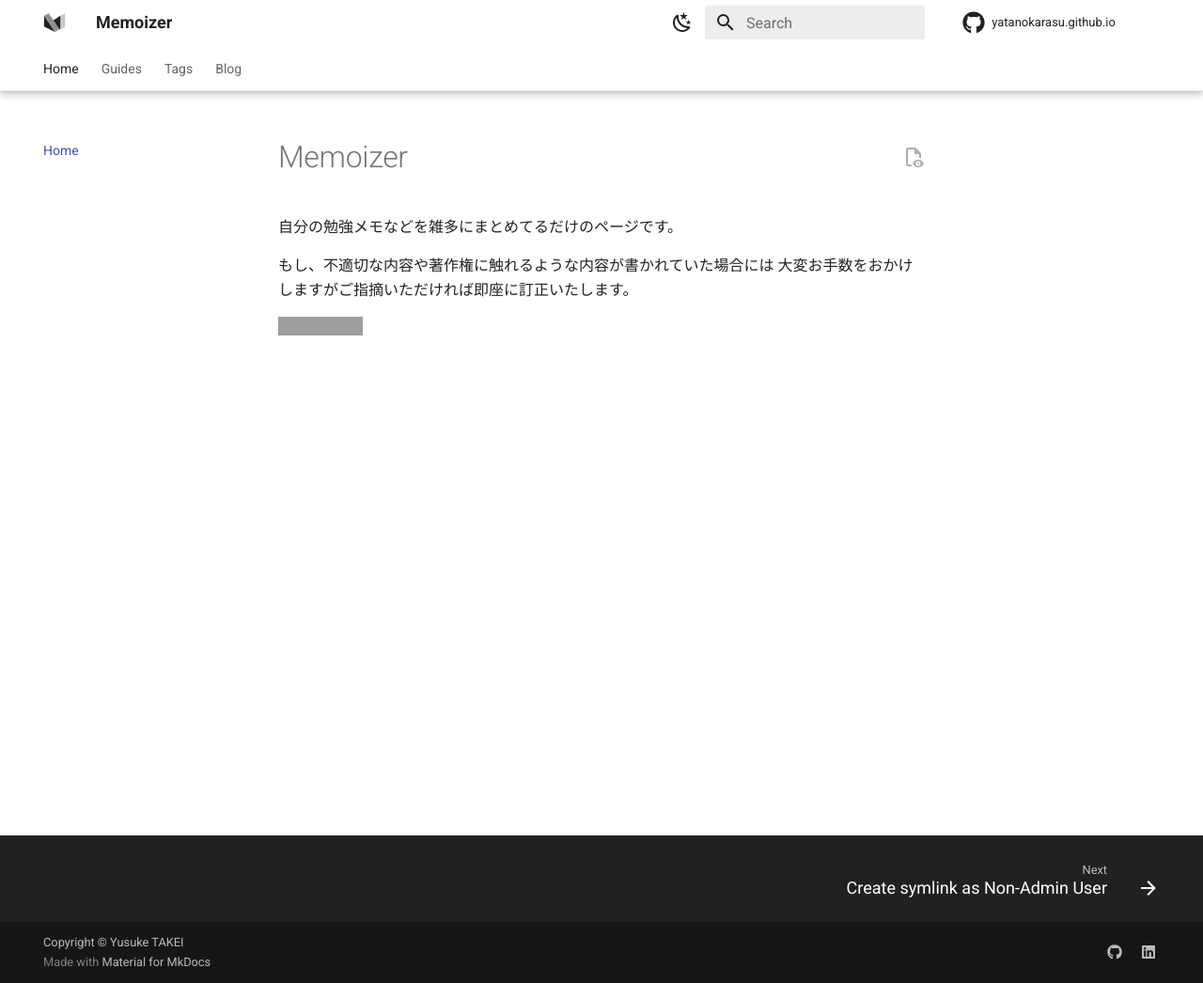
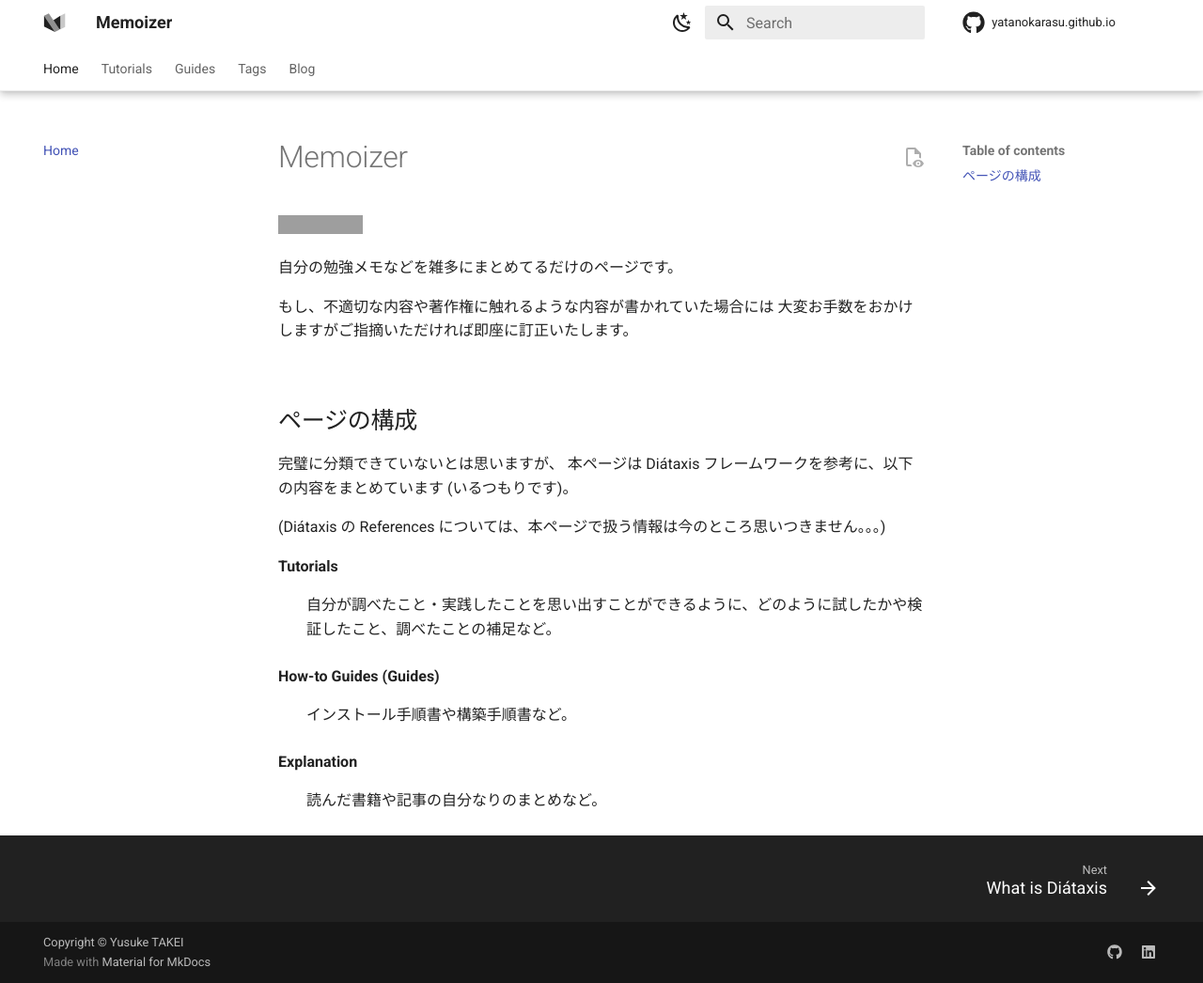
Before and after one commit to yatanokarasu/yatanokarasu.github.io, an MkDocs documentation site: the page built from docs/index.md, in a window 1280 px wide and 1046 px high. Shown: the whole window at 94% size. Built offline with MkDocs 1.6.1 and Material for MkDocs 9.7.7, drawn with Linux system fonts in a browser that asks for light colours; comment, search, counter and statistics services are not loaded; grey boxes are pictures that could not be loaded.

Commit message:
:memo: Add diataxis tutorial

```diff
--- a/docs/index.md
+++ b/docs/index.md
@@ -1,8 +1,25 @@
 # Memoizer
+
+[![Built with Material for MkDocs](https://img.shields.io/badge/Material_for_MkDocs-526CFE?style=for-the-badge&logo=MaterialForMkDocs&logoColor=white)](https://squidfunk.github.io/mkdocs-material/)
+
 
 自分の勉強メモなどを雑多にまとめてるだけのページです。
 
 もし、不適切な内容や著作権に触れるような内容が書かれていた場合には
 大変お手数をおかけしますがご指摘いただければ即座に訂正いたします。
 
-[![Built with Material for MkDocs](https://img.shields.io/badge/Material_for_MkDocs-526CFE?style=for-the-badge&logo=MaterialForMkDocs&logoColor=white)](https://squidfunk.github.io/mkdocs-material/)
+## ページの構成
+
+完璧に分類できていないとは思いますが、
+本ページは Diátaxis フレームワークを参考に、以下の内容をまとめています (いるつもりです)。
+
+(Diátaxis の References については、本ページで扱う情報は今のところ思いつきません。。。)
+
+**Tutorials**
+:   自分が調べたこと・実践したことを思い出すことができるように、どのように試したかや検証したこと、調べたことの補足など。
+
+**How-to Guides (Guides)**
+:   インストール手順書や構築手順書など。
+
+**Explanation**
+:   読んだ書籍や記事の自分なりのまとめなど。
--- /dev/null
+++ b/docs/tutorials/documentation/what-is-diataxis.md
@@ -0,0 +1,78 @@
+---
+tags:
+  - Diataxis
+  - Documentation
+  - Tutorials
+---
+
+# What is Diátaxis
+
+[Diátaxis](https://diataxis.fr/) (ダイアタキシス) とは、文書化に対する考え方やアプローチを体系化したもの。
+Ubuntu を開発・提供している Canonical 社も、[ドキュメント管理に Diátaxis を採用している](https://ubuntu.com/blog/moving-toward-diataxis)とのこと。
+
+## Diátaxis の構成
+
+公式ドキュメントの以下の図によると、横軸に **習得 (Acquisition)** と **応用 (Application)**、
+縦軸に **認知 (Cognition)** と **実践 (Action)** をとった四象限に分類されるとのこと。
+
+![The Diátaxis map](https://diataxis.fr/_images/diataxis.png)
+
+[The Diátaxis compass](https://diataxis.fr/start-here/#the-diataxis-compass) にあるとおり、
+
+*   (上部の) **チュートリアル (Tutorials)** と **ハウツーガイド (How-to Guides)** は、
+    読み手が「どのようにするか (実践、Action)」 に焦点を当てている
+
+*   (下部の) **説明 (Explanation)** と **参照 (Reference)** は、
+    読み手が「それはどのようなものか (認知、Cognition)」 に焦点を当てている
+
+その一方で、
+
+*   (左側の) **チュートリアル (Tutorials)** と **説明 (Explanatin)** は、
+    「スキルの習得 (Acquisitin、読み手の学習)」 に役立つ
+
+*   (右側の) **ハウツーガイド (How-to Guides)** と **リファレンス (Reference)** は、
+    「スキルの応用 (Application、読み手の作業)」 に役立つ
+
+構成となっている。
+
+整理すると、以下の表のとおり。
+
+| ドキュメントが             | 読み手にとっての               | それは以下を読むと良いだろう   |
+|----------------------------|--------------------------------|--------------------------------|
+| 行動 (Action) を学ぶもので | スキルの習得を目指しているなら | チュートリアル (Tutorial)      |
+| 行動 (Action) を学ぶもので | スキルの応用を目指しているなら | ハウツーガイド (How-to Guides) |
+| 情報を認知 (Cognision) し  | 知識の習得を目指しているなら   | 説明 (Explanation)             |
+| 情報を認知 (Cognision) し  | 知識の応用を目指しているなら   | 参照 (Reference)               |
+
+
+## Diátaxis の適用
+
+[Expectations and guidance](https://diataxis.fr/map/#expectations-and-guidance) によれば、
+それぞれの象限の文書は以下のような内容を含むとのこと。
+
+|  | Tutorials | How-to guides | Reference | Explanation |
+|---|---|---|---|---|
+| **what they do**<br />(文書が何をするか) | introduce, educate, lead<br />(紹介する、教育する、指導する) | guide<br />(ガイド) | state, describe, inform<br />(述べる、説明する、知らせる) | explain, clarify, discuss<br />(説明する、明確にする、議論する) |
+| **answers the question**<br />(文書が答える質問は) | “Can you teach me to…?”<br />(教えてくれますか？) | “How do I…?”<br />(どうやってすれば良いですか？) | “What is…?”<br />(それは何ですか？) | “Why…?”<br />(何故ですか？) |
+| **oriented to**<br />(文書が重視するものは) | learning<br />(学び) | goals<br />(達成) | information<br />(情報) | understanding<br />(理解) |
+| **purpose**<br />(文書の目的は) | to provide a learning experience<br />(学習経験を提供する) | to help achieve a particular goal<br />(特定の目標を達成する) | to describe the machinery<br />(機械的な説明) | to illuminate a topic<br />(主題を明らかにする) |
+| **form**<br />(文書の形式は) | a lesson<br />(レッスン) | a series of steps<br />(一連の手順) | dry description<br />(簡潔で事実の説明) | discursive explanation<br />(広範囲にわたるとりとめのない説明) |
+| **analogy**<br />(文書の例) | teaching a child how to cook<br />(子供に料理の仕方を教える) | a recipe in a cookery book<br />(料理本のレシピ) | information on the back of a food packet<br />(食品パッケージの裏面情報) | an article on culinary social history<br />(料理社会史に関する記事) |
+
+筆者なりの解釈としては、以下のような分類になるかと感じる。
+
+**Tutorials**
+:   「Spring boot とは」とか「GitHub Actions を使った CI pipeline の作り方」のような、
+    主題を全く経験したことのない人に教えるような内容。
+
+**How-to Guides**
+:   「まっさらな AWS 環境に EKS クラスタを構築するセットアップ手順書」のように、
+    (筆者としては、) Tutorials よりもっと端的な、余計な情報を含んでいない最短ステップで達成可能な手順書など。
+
+**Reference**
+:   アーキテクチャ設計書、API 仕様書、CLI manpage、など、仕様書に分類されるもの。
+
+**Explanation**
+:   「オブジェクト指向設計の原則の重要性について」や「マイクロサービスアーキテクチャが有用な構成」など、
+    「**なぜ** そうするのか、 **なぜ** そうあるべきか」を応えるような記事や記述。
+    もしくは、 ADR (Architecture Decision Records) のようなもの。
```
Also changed, not shown: docs/.pages.
